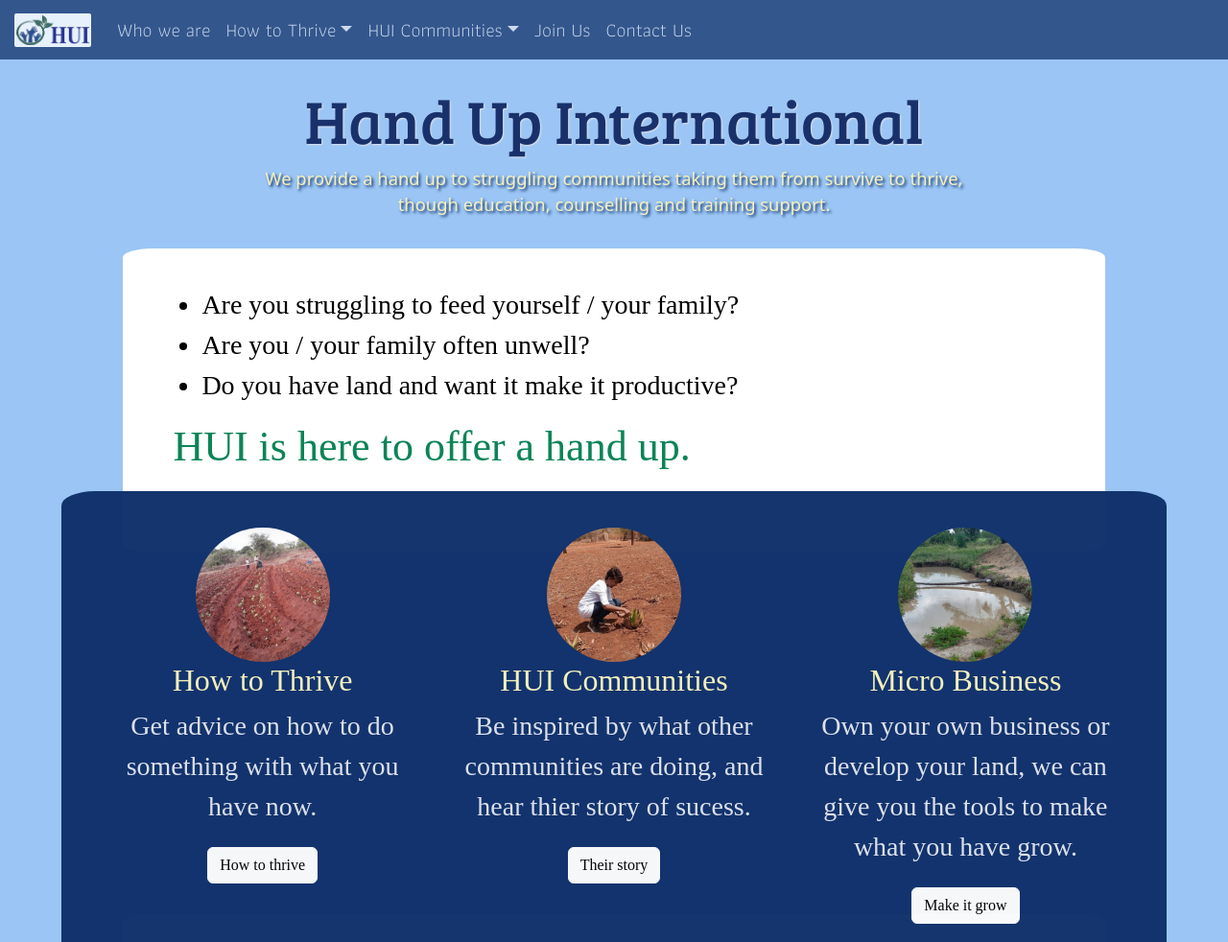
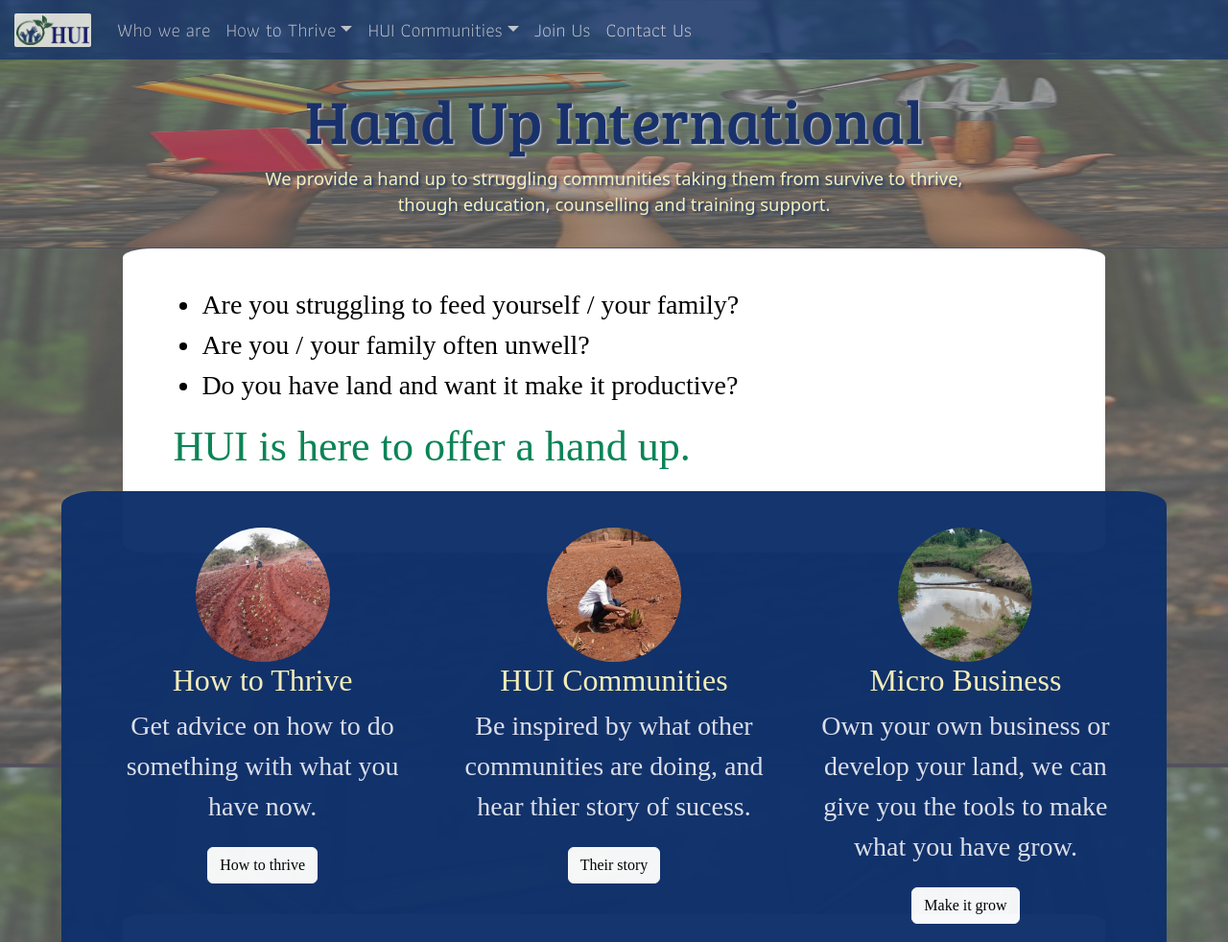
Before and after one commit to PhoenixAmz/HUISiteDraft, a plain HTML site: page index.html in a window 1280 px wide. Shown: the top 982 px of the page at 96% size. Drawn offline with nearby package versions, Linux system fonts and the light colour scheme; a web font is replaced by a local one.

Commit message:
Update styles.css

```diff
--- a/styles.css
+++ b/styles.css
@@ -99,7 +99,7 @@ h5 {
     height: fit-content;
     width: 100%;
     color: #F5F0BB;
-    background-image: url(./assetsD/imagesD/HUIbackground.png);
+    background-image: url(./assets/images/HUIbackground.png);
     background-color:#9AC5F4;
     background-size: 100% 100%;
     background-repeat: no-repeat;
```
